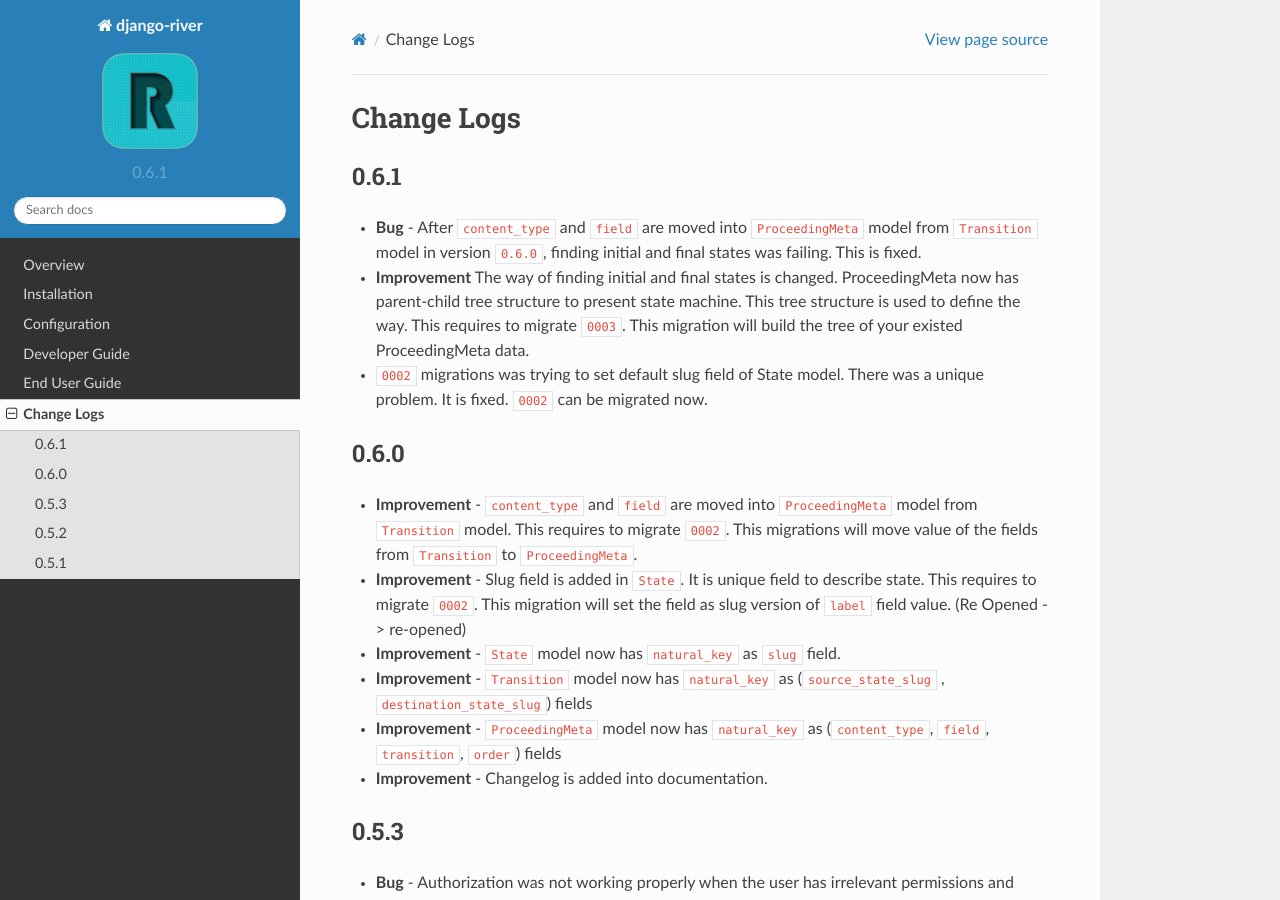
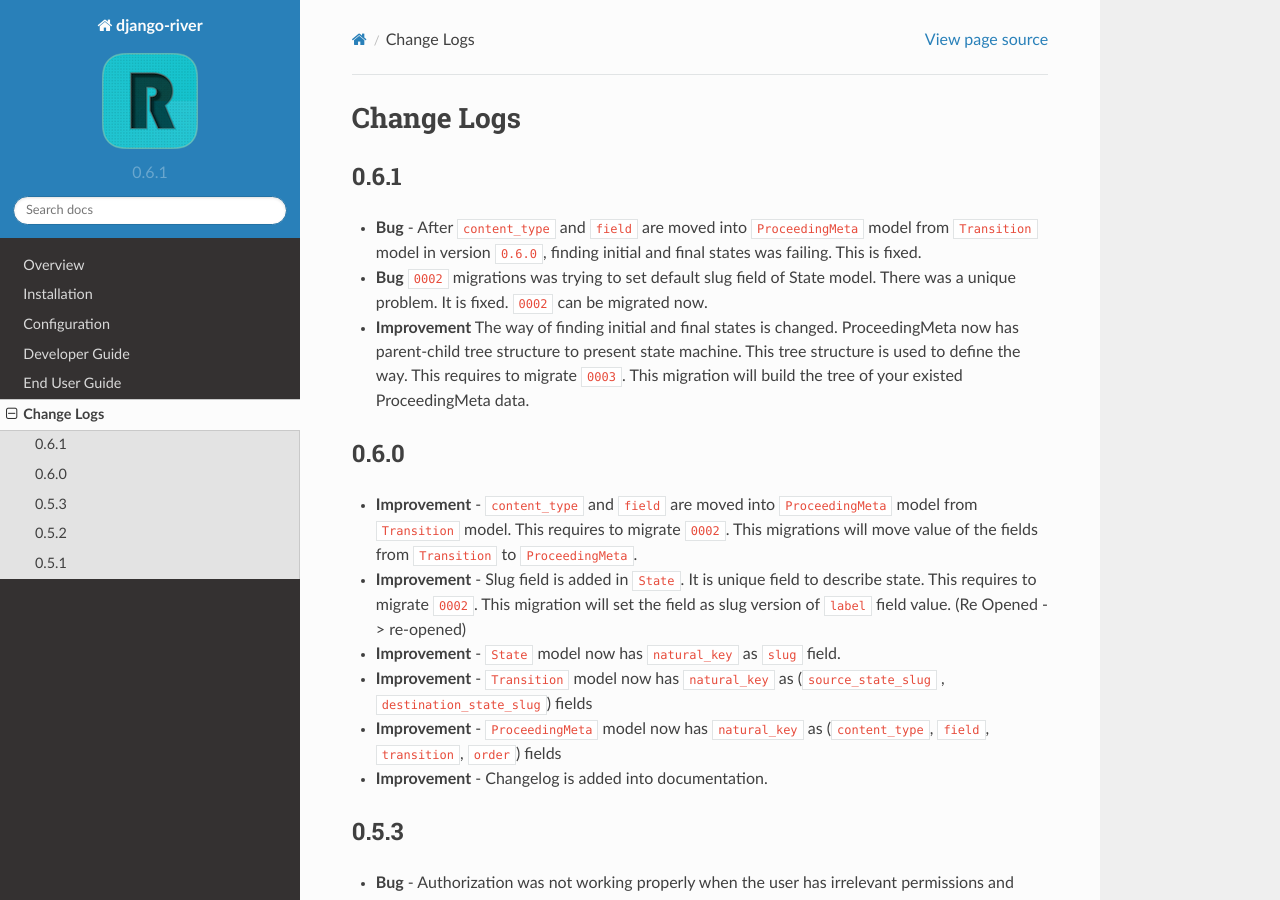
Before and after one commit to javrasya/django-river, a Sphinx documentation site: the page built from docs/changelog.rst, in a window 1280 px wide and 900 px high. Built offline with Sphinx 7.4.7 and the Read the Docs theme 2.0.0, drawn with Linux system fonts in a browser that asks for light colours.

Commit message:
doc update

```diff
--- a/README.rst
+++ b/README.rst
@@ -410,8 +410,9 @@ Change Logs
 -----
 
 * **Bug** - After ``content_type`` and ``field`` are moved into ``ProceedingMeta`` model from ``Transition`` model in version ``0.6.0``, finding initial and final states was failing. This is fixed.
+* **Bug** ``0002`` migrations was trying to set default slug field of State model. There was a unique problem. It is fixed. ``0002`` can be migrated now.
 * **Improvement** The way of finding initial and final states is changed. ProceedingMeta now has parent-child tree structure to present state machine. This tree structure is used to define the way. This requires to migrate ``0003``. This migration will build the tree of your existed ProceedingMeta data.
-* ``0002`` migrations was trying to set default slug field of State model. There was a unique problem. It is fixed. ``0002`` can be migrated now.
+
 
 
 0.6.0
--- a/docs/changelog.rst
+++ b/docs/changelog.rst
@@ -8,8 +8,8 @@ Change Logs
 -----
 
 * **Bug** - After ``content_type`` and ``field`` are moved into ``ProceedingMeta`` model from ``Transition`` model in version ``0.6.0``, finding initial and final states was failing. This is fixed.
+* **Bug** ``0002`` migrations was trying to set default slug field of State model. There was a unique problem. It is fixed. ``0002`` can be migrated now.
 * **Improvement** The way of finding initial and final states is changed. ProceedingMeta now has parent-child tree structure to present state machine. This tree structure is used to define the way. This requires to migrate ``0003``. This migration will build the tree of your existed ProceedingMeta data.
-* ``0002`` migrations was trying to set default slug field of State model. There was a unique problem. It is fixed. ``0002`` can be migrated now.
 
 0.6.0
 -----
```
